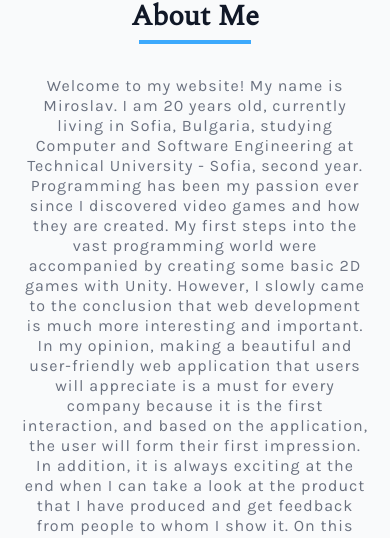
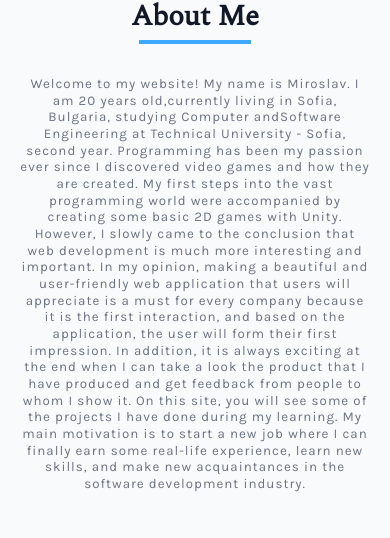
Before and after one commit to DoGy70/portfolio, a React (Vite) app: page / in a window 390 px wide. Shown: the part 162-700 px from the top of the page. Built offline with nearby package versions, Linux system fonts and the light colour scheme; no server answers.

Commit message:
changed text in about me on small screen sizes

```diff
--- a/src/components/About.jsx
+++ b/src/components/About.jsx
@@ -1,5 +1,6 @@
 import { styled } from "styled-components";
 import about from "../images/about.jpg";
+import { aboutMe } from "../data";
 
 const About = () => {
   return (
@@ -9,26 +10,7 @@ const About = () => {
           <div className="info">
             <h1 className="title">About me</h1>
             <div className="title-underline"></div>
-            <p>
-              Welcome to my website! My name is Miroslav. I am 20 years old,
-              currently living in Sofia, Bulgaria, studying Computer and
-              Software Engineering at Technical University - Sofia, second year.
-              Programming has been my passion ever since I discovered video
-              games and how they are created. My first steps into the vast
-              programming world were accompanied by creating some basic 2D games
-              with Unity. However, I slowly came to the conclusion that web
-              development is much more interesting and important. In my opinion,
-              making a beautiful and user-friendly web application that users
-              will appreciate is a must for every company because it is the
-              first interaction, and based on the application, the user will
-              form their first impression. In addition, it is always exciting at
-              the end when I can take a look at the product that I have produced
-              and get feedback from people to whom I show it. On this site, you
-              will see some of the projects I have done during my learning. My
-              main motivation is to start a new job where I can finally earn
-              some real-life experience, learn new skills, and make new
-              acquaintances in the software development industry.
-            </p>
+            <p>{aboutMe}</p>
           </div>
           <div className="img-container">
             <img src={about} className="img" alt="my-photo" />
@@ -81,6 +63,13 @@ const Wrapper = styled.section`
     display: none;
   }
 
+  @media (max-width: 400px) {
+    p {
+      font-size: smaller;
+      max-height: 500px;
+    }
+  }
+
   @media (min-width: 992px) {
     .about {
       display: grid;
--- a/src/data.jsx
+++ b/src/data.jsx
@@ -59,3 +59,6 @@ export const skillsRating = [
     info: "One can not create a website without knowing the fundamentals of CSS and HTML. I have grasped the fundamentals.",
   },
 ];
+
+export const aboutMe =
+  "Welcome to my website! My name is Miroslav. I am 20 years old,currently living in Sofia, Bulgaria, studying Computer andSoftware Engineering at Technical University - Sofia, second year. Programming has been my passion ever since I discovered video games and how they are created. My first steps into the vast programming world were accompanied by creating some basic 2D games with Unity. However, I slowly came to the conclusion that web development is much more interesting and important. In my opinion, making a beautiful and user-friendly web application that users will appreciate is a must for every company because it is the first interaction, and based on the application, the user will form their first impression. In addition, it is always exciting at the end when I can take a look the product that I have produced and get feedback from people to whom I show it. On this site, you will see some of the projects I have done during my learning. My main motivation is to start a new job where I can finally earn some real-life experience, learn new skills, and make new acquaintances in the software development industry.";
```
